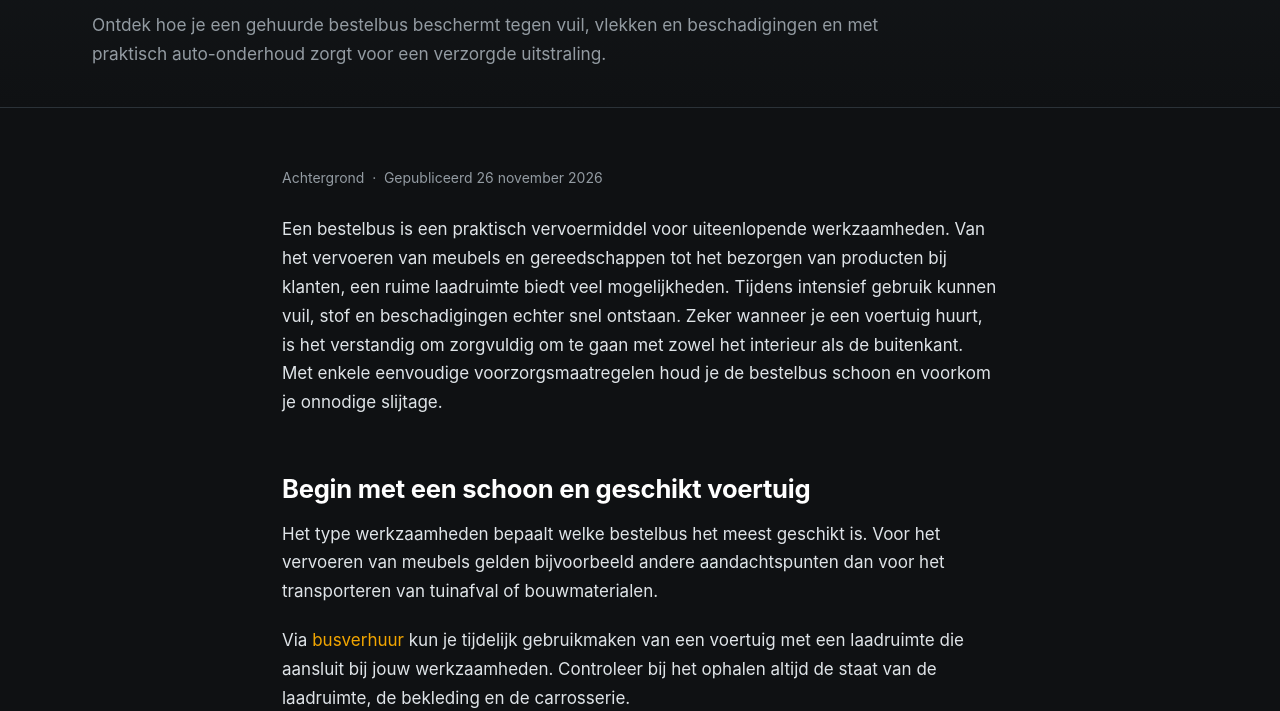
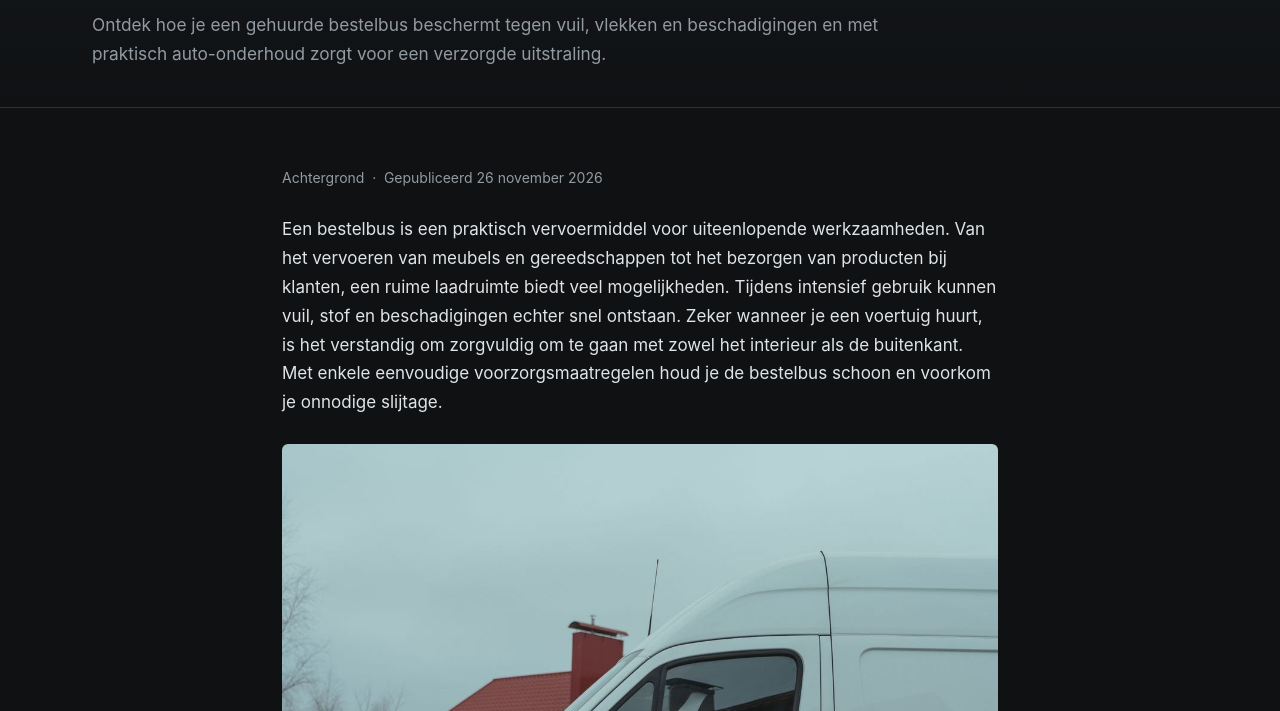
Before and after one commit to alexjknol-del/ea-autocleaning.nl, a plain HTML site: page nieuws/gehuurde-bestelbus-schoonhouden/index.html in a window 1280 px wide. Shown: the part 241-952 px from the top of the page. Drawn offline with Linux system fonts and the light colour scheme.

Commit message:
Afbeeldingen bij nieuwe artikelen

```diff
--- a/nieuws/gehuurde-bestelbus-schoonhouden/index.html
+++ b/nieuws/gehuurde-bestelbus-schoonhouden/index.html
@@ -54,7 +54,7 @@
 <span class="label ">26 november 2026</span>
 <h1>Zo houd je een gehuurde bestelbus schoon en representatief</h1>
 <p class="lead">Ontdek hoe je een gehuurde bestelbus beschermt tegen vuil, vlekken en beschadigingen en met praktisch auto-onderhoud zorgt voor een verzorgde uitstraling.</p>
-</div></div><section class="band"><div class="wrap-narrow article-body"><div class="article-meta"><span>Achtergrond</span><span>Gepubliceerd 26 november 2026</span></div><p>Een bestelbus is een praktisch vervoermiddel voor uiteenlopende werkzaamheden. Van het vervoeren van meubels en gereedschappen tot het bezorgen van producten bij klanten, een ruime laadruimte biedt veel mogelijkheden. Tijdens intensief gebruik kunnen vuil, stof en beschadigingen echter snel ontstaan. Zeker wanneer je een voertuig huurt, is het verstandig om zorgvuldig om te gaan met zowel het interieur als de buitenkant. Met enkele eenvoudige voorzorgsmaatregelen houd je de bestelbus schoon en voorkom je onnodige slijtage.</p>
+</div></div><section class="band"><div class="wrap-narrow article-body"><div class="article-meta"><span>Achtergrond</span><span>Gepubliceerd 26 november 2026</span></div><p>Een bestelbus is een praktisch vervoermiddel voor uiteenlopende werkzaamheden. Van het vervoeren van meubels en gereedschappen tot het bezorgen van producten bij klanten, een ruime laadruimte biedt veel mogelijkheden. Tijdens intensief gebruik kunnen vuil, stof en beschadigingen echter snel ontstaan. Zeker wanneer je een voertuig huurt, is het verstandig om zorgvuldig om te gaan met zowel het interieur als de buitenkant. Met enkele eenvoudige voorzorgsmaatregelen houd je de bestelbus schoon en voorkom je onnodige slijtage.</p><figure style="margin:1.6em 0"><img src="/assets/img/blog/gehuurde-bestelbus-schoonhouden.jpg" alt="Zo houd je een gehuurde bestelbus schoon en representatief" width="1200" height="750" loading="lazy" style="width:100%;height:auto;border-radius:6px;display:block"></figure>
 <h2>Begin met een schoon en geschikt voertuig</h2>
 <p>Het type werkzaamheden bepaalt welke bestelbus het meest geschikt is. Voor het vervoeren van meubels gelden bijvoorbeeld andere aandachtspunten dan voor het transporteren van tuinafval of bouwmaterialen.</p>
 <p>Via <a href="https://www.all-rent.nl/wagenpark/categorie-bestelbussen">busverhuur</a> kun je tijdelijk gebruikmaken van een voertuig met een laadruimte die aansluit bij jouw werkzaamheden. Controleer bij het ophalen altijd de staat van de laadruimte, de bekleding en de carrosserie.</p>
```
Also changed, not shown: assets/img/blog/gehuurde-bestelbus-schoonhouden.jpg (added).
